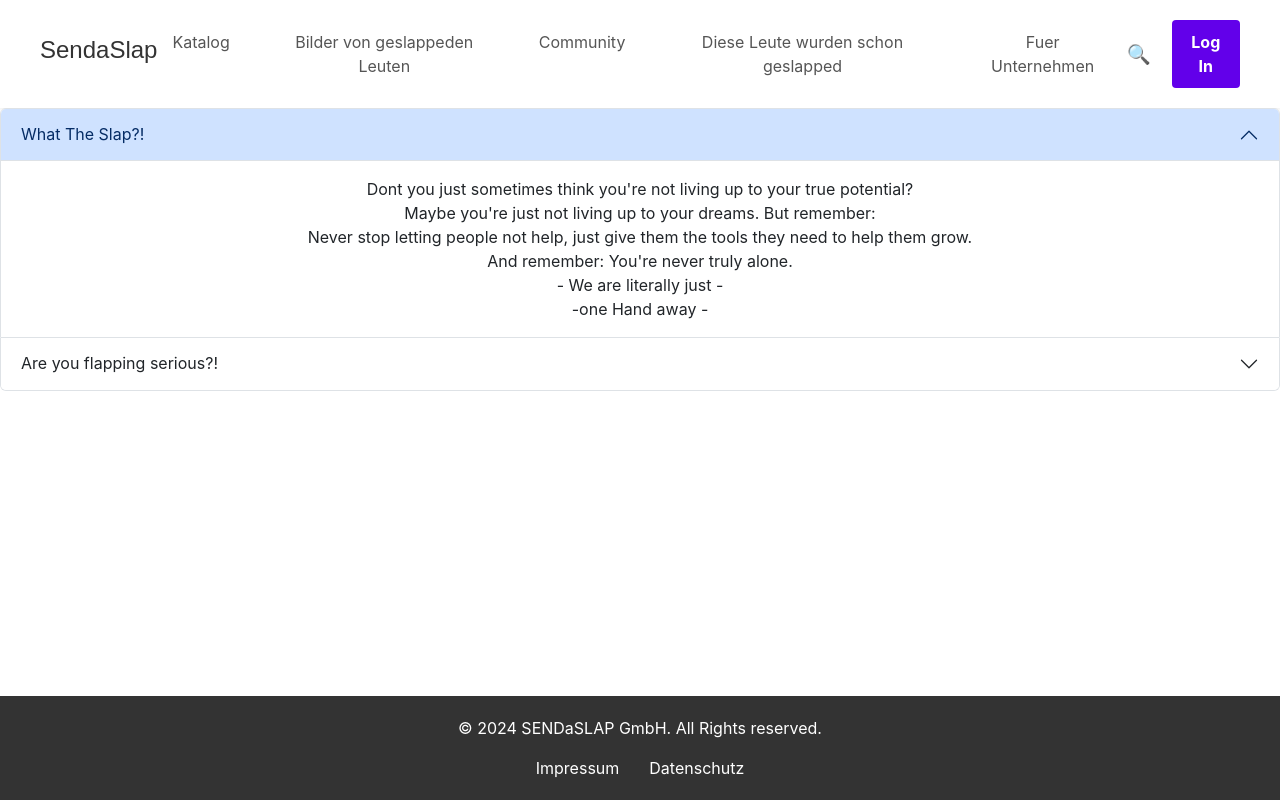
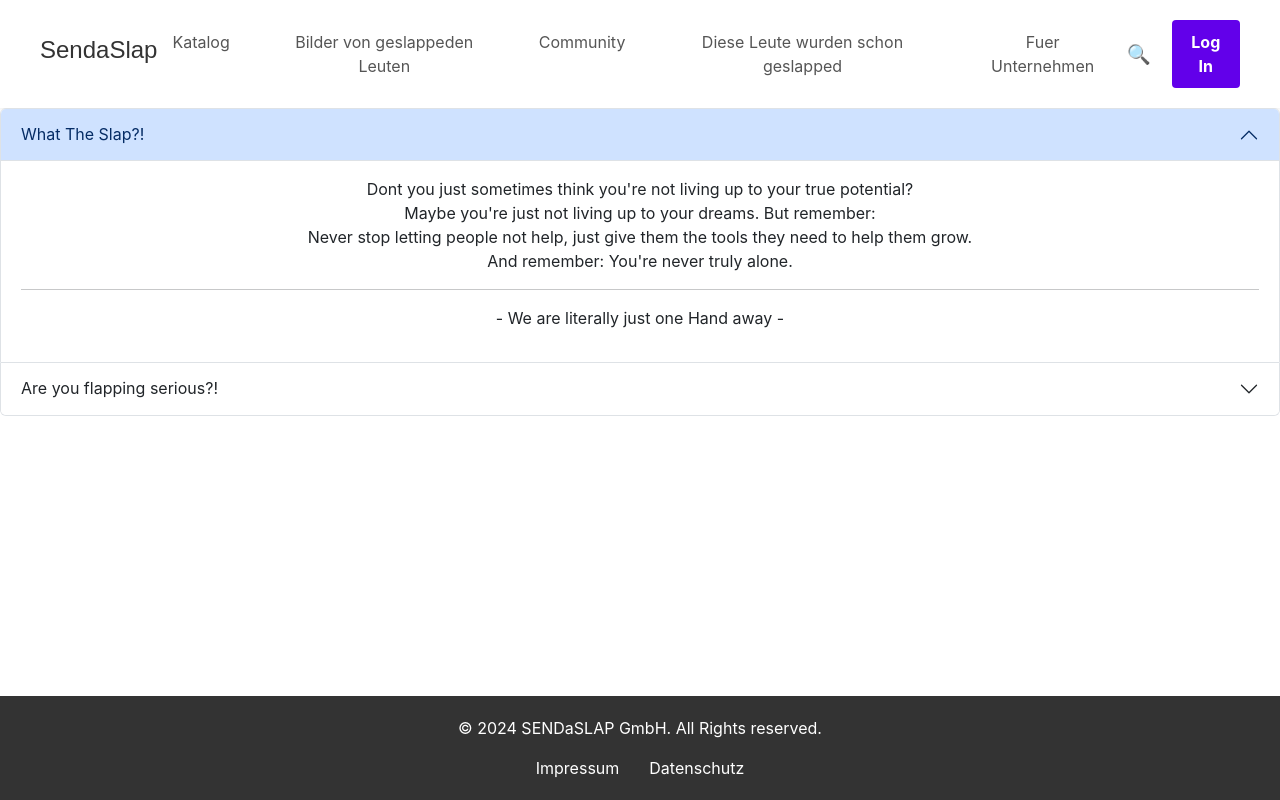
Before and after one commit to TG-92/sendaslap, a React (Create React App) app in the folder sendaslap/: page / in a window 1280 px wide. Built offline with nearby package versions, Linux system fonts and the light colour scheme.

Commit message:
Designversuche gestartet, Textanreihung bearbeitet. TG_24_10_2024

```diff
--- a/sendaslap/src/components/layout/content/Content.jsx
+++ b/sendaslap/src/components/layout/content/Content.jsx
@@ -8,12 +8,16 @@ function Content() {
       <Accordion.Item eventKey="0">
         <Accordion.Header>What The Slap?!</Accordion.Header>
         <Accordion.Body>
+        <p>
           Dont you just sometimes think you're not living up to your true potential? <br />
           Maybe you're just not living up to your dreams. But remember: <br />
           Never stop letting people not help, just give them the tools they need to help them grow. <br />
-          And remember: You're never truly alone. <br />
-          - We are literally just -  <br />
-          -one Hand away - <br />
+          And remember: You're never truly alone.
+        </p>
+        <hr />
+        <p>
+          - We are literally just one Hand away -
+        </p>
         </Accordion.Body>
       </Accordion.Item>
       <Accordion.Item eventKey="1">
--- a/sendaslap/src/components/layout/content/Content.module.css
+++ b/sendaslap/src/components/layout/content/Content.module.css
@@ -2,16 +2,13 @@
     display: block;
     position: relative;
     top: 5em;
+    font-size: larger;
 }
 
 .align-content {
-    display: flex;
+    display: contents;
     justify-content: center;
     align-items: center;
     height: 200px;
+    background-color: aquamarine;
 }
-
-.spacedParagraph {
-    margin-top: 10px; /* Wert kann nach Belieben angepasst werden */
-    margin-bottom: 10px; /* Wert kann nach Belieben angepasst werden */
-}
```
Also changed, not shown: sendaslap/src/custom.scss (line endings or trailing spaces).
